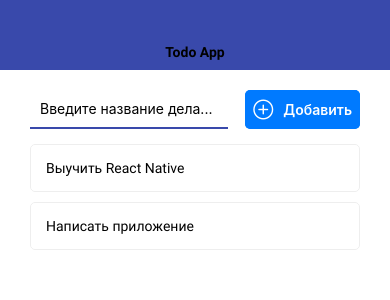
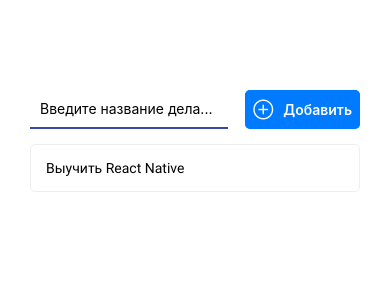
Before and after one commit to ZVMarina/react-native-first-project, a React Native app: screen / in a window 390 px wide. Shown: the top 300 px of the page. Built offline with nearby package versions, Linux system fonts and the light colour scheme.

Commit message:
lesson 42

```diff
--- a/App.js
+++ b/App.js
@@ -1,82 +1,80 @@
-import React, { useState } from "react"; // с помощью useState будем создавать локальный стейт
-import { StyleSheet, View, Alert } from "react-native";
-import * as Font from "expo-font";
-import { AppLoading } from "expo";
+import React, { useState } from 'react'
+import { StyleSheet, View, Alert } from 'react-native'
+import * as Font from 'expo-font'
+import { AppLoading } from 'expo'
 
-import { Navbar } from "./src/components/Navbar";
-import { MainScreen } from "./src/screens/MainScreen";
-import { TodoScreen } from "./src/screens/TodoScreen";
+import { Navbar } from './src/components/Navbar'
+import { MainScreen } from './src/screens/MainScreen'
+import { TodoScreen } from './src/screens/TodoScreen'
+import { THEME } from './src/theme'
 
 async function loadApplication() {
   await Font.loadAsync({
-    "roboto-regular": require("./assets/fonts/Roboto-Regular.ttf"),
-    "roboto-bold": require("./assets/fonts/Roboto-Bold.ttf"),
-  });
+    'roboto-regular': require('./assets/fonts/Roboto-Regular.ttf'),
+    'roboto-bold': require('./assets/fonts/Roboto-Bold.ttf')
+  })
 }
 
 export default function App() {
-  const [isReady, setIsReady] = useState(false);
-  const [todoId, setTodoId] = useState(null);
+  const [isReady, setIsReady] = useState(false)
+  const [todoId, setTodoId] = useState(null)
   const [todos, setTodos] = useState([
-    { id: "1", title: "Выучить React Native" },
-    { id: "2", title: "Написать приложение" },
-  ]);
+    { id: '1', title: 'Выучить React Native' }
+  ])
 
   if (!isReady) {
     return (
       <AppLoading
         startAsync={loadApplication}
-        onError={(err) => console.log(err)}
+        onError={err => console.log(err)}
         onFinish={() => setIsReady(true)}
       />
-    );
+    )
   }
 
-  // возвращаем новый стейт, который состоит из нового элемента и копии прошлого
-  const addTodo = (title) => {
-    setTodos((prev) => [
+  const addTodo = title => {
+    setTodos(prev => [
       ...prev,
       {
         id: Date.now().toString(),
-        title,
-      },
-    ]);
-  };
+        title
+      }
+    ])
+  }
 
-  // метод для удаления
-  const removeTodo = (id) => {
-    const todo = todos.find((t) => t.id === id);
+  const removeTodo = id => {
+    const todo = todos.find(t => t.id === id)
     Alert.alert(
-      "Удаление элемента",
+      'Удаление элемента',
       `Вы уверены, что хотите удалить "${todo.title}"?`,
       [
         {
-          text: "Отмена",
-          style: "cancel",
+          text: 'Отмена',
+          style: 'cancel'
         },
         {
-          text: "Удалить",
-          style: "destructive",
+          text: 'Удалить',
+          style: 'destructive',
           onPress: () => {
-            setTodoId(null);
-            setTodos((prev) => prev.filter((todo) => todo.id !== id));
-          },
-        },
+            setTodoId(null)
+            setTodos(prev => prev.filter(todo => todo.id !== id))
+          }
+        }
       ],
       { cancelable: false }
-    );
-  };
+    )
+  }
 
   const updateTodo = (id, title) => {
-    setTodos((old) =>
-      old.map((todo) => {
+    setTodos(old =>
+      old.map(todo => {
         if (todo.id === id) {
-          todo.title = title;
+          todo.title = title
         }
-        return todo;
+        return todo
       })
-    );
-  };
+    )
+  }
 
   let content = (
     <MainScreen
@@ -85,10 +83,10 @@ export default function App() {
       removeTodo={removeTodo}
       openTodo={setTodoId}
     />
-  );
+  )
 
   if (todoId) {
-    const selectedTodo = todos.find((todo) => todo.id === todoId);
+    const selectedTodo = todos.find(todo => todo.id === todoId)
     content = (
       <TodoScreen
         onRemove={removeTodo}
@@ -96,21 +94,20 @@ export default function App() {
         todo={selectedTodo}
         onSave={updateTodo}
       />
-    );
+    )
   }
 
   return (
-    <View style={{ flex: 1 }}>
-      <Navbar title="Todo App" />
+    <View>
+      <Navbar title='Todo App!' />
       <View style={styles.container}>{content}</View>
     </View>
-  );
+  )
 }
 
 const styles = StyleSheet.create({
   container: {
-    paddingHorizontal: 30,
-    paddingVertical: 20,
-    flex: 1,
-  },
-});
+    paddingHorizontal: THEME.PADDING_HORIZONTAL,
+    paddingVertical: 20
+  }
+})
--- a/app.json
+++ b/app.json
@@ -3,7 +3,7 @@
     "name": "react-native-project",
     "slug": "react-native-project",
     "version": "1.0.0",
-    "orientation": "portrait",
+    "orientation": "default",
     "icon": "./assets/icon.png",
     "splash": {
       "image": "./assets/splash.png",
--- a/package.json
+++ b/package.json
@@ -10,6 +10,7 @@
   "dependencies": {
     "@expo/vector-icons": "^12.0.3",
     "expo": "~40.0.0",
+    "expo-app-loading": "^1.0.1",
     "expo-font": "^8.4.0",
     "expo-status-bar": "~1.0.3",
     "react": "16.13.1",
--- a/src/components/AddTodo.js
+++ b/src/components/AddTodo.js
@@ -1,5 +1,5 @@
 import React, { useState } from "react";
-import { View, StyleSheet, TextInput, Alert } from "react-native";
+import { View, StyleSheet, TextInput, Alert, Keyboard } from "react-native";
 import { AntDesign } from "@expo/vector-icons";
 import { THEME } from "../theme";
 
@@ -12,6 +12,7 @@ export const AddTodo = ({ onSubmit }) => {
     if (value.trim()) {
       onSubmit(value);
       setValue("");
+      Keyboard.dismiss()
     } else {
       Alert.alert("Название дела не может быть пустым");
     }
@@ -27,7 +28,7 @@ export const AddTodo = ({ onSubmit }) => {
         autoCorrect={false}
         autoCapitalize="none"
       />
-      <AntDesign.Button onPress={pressHandler} name='pluscircleo'>
+      <AntDesign.Button onPress={pressHandler} name="pluscircleo">
         Добавить
       </AntDesign.Button>
     </View>
--- a/src/components/Navbar.js
+++ b/src/components/Navbar.js
@@ -1,13 +1,20 @@
 import React from "react"; // импортируем react
-import { View, StyleSheet } from "react-native"; // импортируем набор компонентов из react native
+import { View, StyleSheet, Platform } from "react-native"; // импортируем набор компонентов из react native
 import { THEME } from "../theme";
 import { AppTextBold } from "../components/ui/AppTextBold";
 
 export const Navbar = ({ title }) => {
-  // экспортируем компонент Navbar, который будем использовать в шаблоне
   return (
-    <View style={styles.navbar}>
-      <AppTextBold>{title}</AppTextBold>
+    <View
+      style={{
+        ...styles.navbar,
+        ...Platform.select({
+          ios: styles.navbarIos,
+          android: styles.navbarAndroid,
+        }),
+      }}
+    >
+      <AppTextBold style={styles.text}>{title}</AppTextBold>
     </View>
   );
 };
@@ -17,7 +24,18 @@ const styles = StyleSheet.create({
     height: 70,
     alignItems: "center",
     justifyContent: "flex-end",
-    backgroundColor: THEME.MAIN_COLOR,
+
     paddingBottom: 10,
   },
+  navbarAndroid: {
+    backgroundColor: THEME.MAIN_COLOR,
+  },
+  navbarIos: {
+    borderBottomColor: THEME.MAIN_COLOR,
+    borderBottomWidth: 1,
+  },
+  text: {
+    color: Platform.OS === "ios" ? THEME.MAIN_COLOR : "#fff",
+    fontSize: 20,
+  },
 });
--- a/src/components/ui/AppButton.js
+++ b/src/components/ui/AppButton.js
@@ -1,15 +1,24 @@
 import React from "react";
-import { StyleSheet, View, TouchableOpacity } from "react-native";
+import {
+  StyleSheet,
+  View,
+  TouchableOpacity,
+  TouchableNativeFeedback,
+  Platform,
+} from "react-native";
 import { AppTextBold } from "./AppTextBold";
 import { THEME } from "../../theme";
 
 export const AppButton = ({ children, onPress, color = THEME.MAIN_COLOR }) => {
+  const Wrapper =
+    Platform.OS === "android" ? TouchableNativeFeedback : TouchableOpacity;
+
   return (
-    <TouchableOpacity onPress={onPress} activeOpacity={0.7}>
+    <Wrapper onPress={onPress} activeOpacity={0.7}>
       <View style={{ ...styles.button, backgroundColor: color }}>
         <AppTextBold style={styles.text}>{children}</AppTextBold>
       </View>
-    </TouchableOpacity>
+    </Wrapper>
   );
 };
 
--- a/src/screens/MainScreen.js
+++ b/src/screens/MainScreen.js
@@ -1,10 +1,30 @@
-import React from "react";
-import { StyleSheet, View, FlatList, Image } from "react-native";
+import React, { useState, useEffect } from "react";
+import { StyleSheet, View, FlatList, Image, Dimensions } from "react-native";
 import { AddTodo } from "../components/AddTodo";
 import { Todo } from "../components/Todo";
+import { THEME } from "../theme";
 
 export const MainScreen = ({ addTodo, todos, removeTodo, openTodo }) => {
+  const [deviceWidth, setDeviceWidth] = useState(
+    Dimensions.get("window").width - THEME.PADDING_HORIZONTAL * 2
+  );
+
+  useEffect(() => {
+    const update = () => {
+      const width =
+        Dimensions.get("window").width - THEME.PADDING_HORIZONTAL * 2;
+      setDeviceWidth(width);
+    };
+
+    Dimensions.addEventListener("change", update);
+
+    return () => {
+      Dimensions.removeEventListener("change", update);
+    };
+  });
+
   let content = (
+    <View style={{ width: deviceWidth }}>
       <FlatList
         keyExtractor={(item) => item.id.toString()}
         data={todos}
@@ -12,6 +32,7 @@ export const MainScreen = ({ addTodo, todos, removeTodo, openTodo }) => {
           <Todo todo={item} onRemove={removeTodo} onOpen={openTodo} />
         )}
       />
+    </View>
   );
 
   if (todos.length === 0) {
--- a/src/screens/TodoScreen.js
+++ b/src/screens/TodoScreen.js
@@ -1,5 +1,5 @@
 import React, { useState } from "react";
-import { StyleSheet, View, Button } from "react-native";
+import { StyleSheet, View, Button, Dimensions } from "react-native";
 import { FontAwesome, AntDesign } from "@expo/vector-icons";
 import { THEME } from "../theme";
 import { AppCard } from "../components/ui/AppCard";
@@ -58,7 +58,7 @@ const styles = StyleSheet.create({
     padding: 15,
   },
   button: {
-    width: "40%",
+    width: Dimensions.get("window").width / 3,
   },
   title: {
     fontSize: 20,
--- a/src/theme.js
+++ b/src/theme.js
@@ -2,4 +2,5 @@ export const THEME = {
   DANGER_COLOR: "#e53935",
   GREY_COLOR: "#757575",
   MAIN_COLOR: "#3949ab",
+  PADDING_HORIZONTAL: 30,
 };
```
Also changed, not shown: 1 other file (tests, documents, lock files or other folders). Lines whose indentation alone changed are shown as unchanged.
